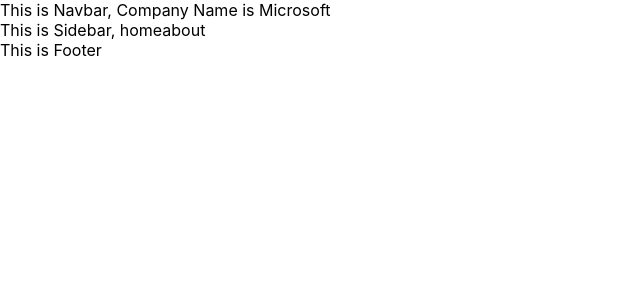
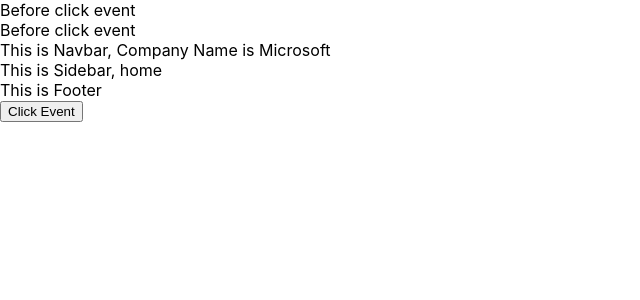
Before and after one commit to lata-makdiya/my-app, a React (Create React App) app: page / in a window 1280 px wide. Shown: the top 300 px of the page, without its empty margins (0-640 px from the left). Built offline with nearby package versions, Linux system fonts and the light colour scheme.

Commit message:
added prop validation, event and useState hook

```diff
--- a/src/App.js
+++ b/src/App.js
@@ -4,10 +4,25 @@ import './App.css';
 // import FunctionComponent from './FunctionComponent';
 import Navbar from './layouts/Navbar';
 import Footer from './layouts/Footer';
-import Sidebar from './layouts/Sidebar';
+import Sidebar1, { firstMenu, secondMenu } from './layouts/Sidebar';
+import { useState } from 'react';
 
 function App() {
   // let lang = 'JS';
+  // console.log(firstMenu, secondMenu);
+  console.log(useState('Before click event'));
+  let [msg1, msg2] = useState('Before click event');
+
+  let message = 'Before click event';
+  // console.log(message)
+  let clickEvent = () => {
+    message = 'After click event';
+    msg2('After click event');
+    // console.log(message)
+    alert('Clicked!');
+  }
+  // console.log(firstMenu, secondMenu);
+//  console.log('component rendered');
   return (
     // <h1>Hello World!, we are programming in {lang}</h1>
     // <div>
@@ -24,9 +39,14 @@ function App() {
     // </>
 
     <>
-      <Navbar companyName="Microsoft"/>
-      <Sidebar menu={['home', 'about']} />
-      <Footer details={{name: 'default user', mobile: 9999999999}}/>
+      <div>{message}</div>
+      <div>{msg1}</div>
+      <Navbar companyName="Microsoft" />
+      {/* We can change name of default import, not named import */}
+      <Sidebar1 menu={['home', 'about']} />
+      <Footer details={{ name: 'default user', mobile: 9999999999 }} />
+      {/* do not use onclick or clickEvent() */}
+      <button onClick={clickEvent}>Click Event</button>
     </>
   );
 }
--- a/src/index.js
+++ b/src/index.js
@@ -6,6 +6,7 @@ import reportWebVitals from './reportWebVitals';
 
 const root = ReactDOM.createRoot(document.getElementById('root'));
 root.render(
+  // Strict mode will render components 2 times, we can also remove it
   <React.StrictMode>
     <App />
   </React.StrictMode>
--- a/src/layouts/Footer.js
+++ b/src/layouts/Footer.js
@@ -1,8 +1,6 @@
-function Footer(props) {
-    console.log(props.details);
+export default function Footer(props) {
+    // console.log(props.details);
     return (
         <div>This is Footer</div>
     );
 }
-
-export default Footer;
--- a/src/layouts/Navbar.js
+++ b/src/layouts/Navbar.js
@@ -1,3 +1,5 @@
+import PropTypes from 'prop-types';
+
 function Navbar(props) {
     return (
         <div>This is Navbar, Company Name is {props.companyName}</div>
@@ -5,6 +7,11 @@ function Navbar(props) {
 }
 
 Navbar.defaultProps = {
-    companyName: "Google"
+    companyName: 44
 }
+
+Navbar.propTypes = {
+    companyName: PropTypes.string
+}
+
 export default Navbar;
--- a/src/layouts/Sidebar.js
+++ b/src/layouts/Sidebar.js
@@ -1,7 +1,21 @@
-function Sidebar(props) {
+import PropTypes from 'prop-types';
+
+let Sidebar = (props) => {
     return (
-        <div>This is Sidebar, {props.menu}</div>
+        <div>This is Sidebar, {props.menu[0]}</div>
     );
 }
 
 export default Sidebar;
+export let firstMenu = 'Dashboard';
+let secondMenu = "Users";
+
+export {secondMenu};
+
+Sidebar.propTypes = {
+    menu: PropTypes.array.isRequired
+}
+
+Sidebar.defaultProps = {
+    menu: [firstMenu]
+}
```
